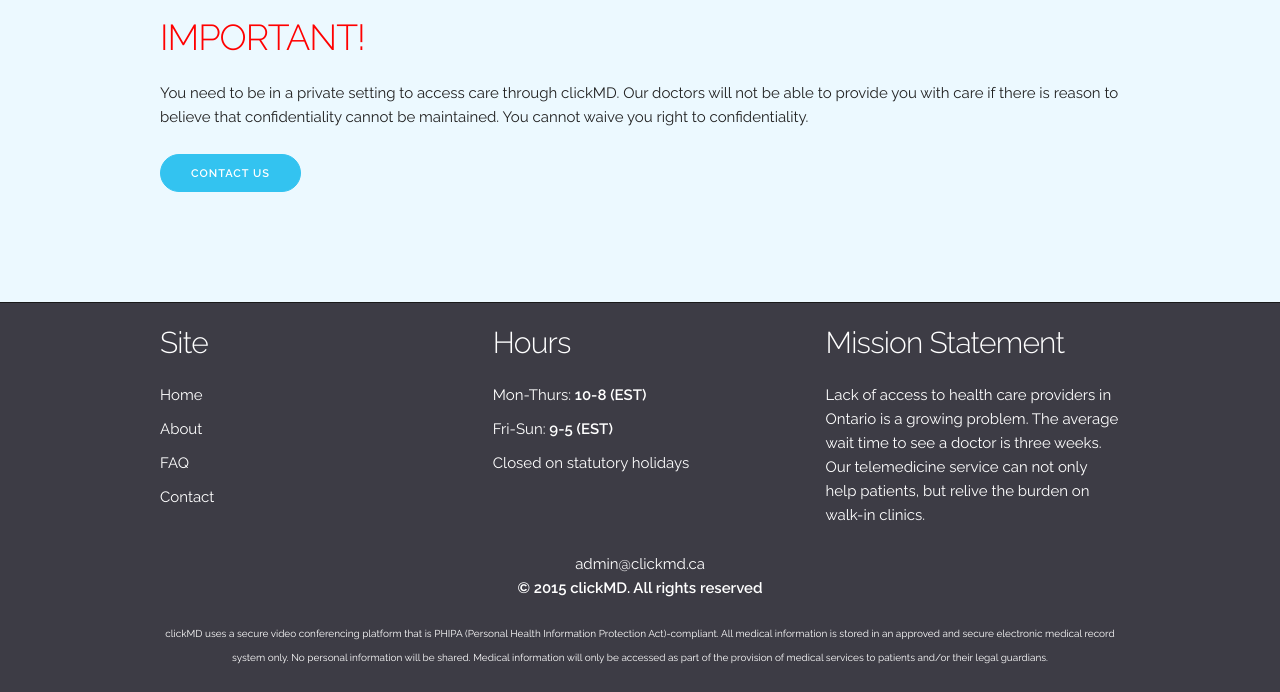
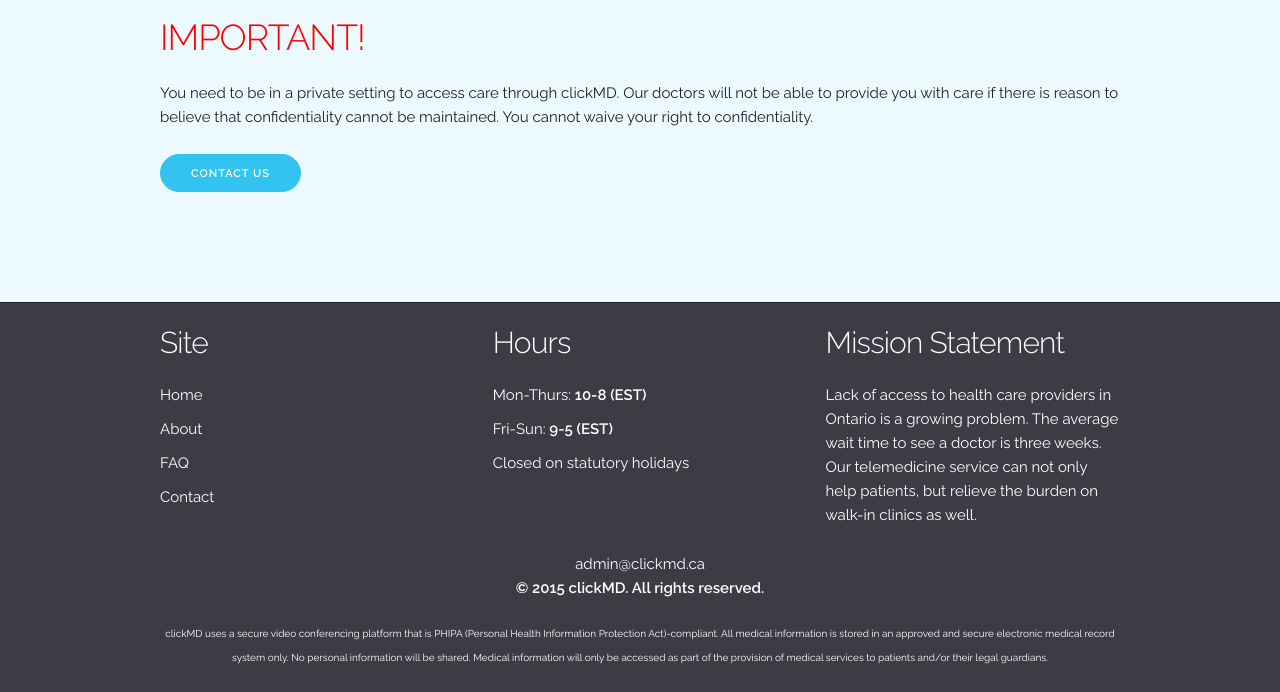
Before and after one commit to kimchirichie/cmd, a PHP site: page /seeDoctor.php in a window 1280 px wide. Shown: the part 801-1493 px from the top of the page. Run offline with PHP 8.4, Linux system fonts and the light colour scheme; some libraries are stand-ins or nearby versions.

Commit message:
added minor text changes

```diff
--- a/modules/footer.php
+++ b/modules/footer.php
@@ -24,13 +24,13 @@
       <div class="four columns">
         <h4>Mission Statement</h4>
         <ul>
-          <li>Lack of access to health care providers in Ontario is a growing problem. The average wait time to see a doctor is three weeks. Our telemedicine service can not only help patients, but relive the burden on walk-in clinics.</li>
+          <li>Lack of access to health care providers in Ontario is a growing problem. The average wait time to see a doctor is three weeks. Our telemedicine service can not only help patients, but relieve the burden on walk-in clinics as well.</li>
         </ul>
       </div>
     </div>
 
     <a id="email" href="mailto:admin@clickmd.ca">admin@clickmd.ca</a>
-    <h6><b>&copy; 2015 clickMD. All rights reserved</b></h6>
+    <h6><b>&copy; 2015 clickMD. All rights reserved.</b></h6>
     <span class="disclaimer">clickMD uses a secure video conferencing platform that is PHIPA (Personal Health Information Protection Act)-compliant. All medical information is stored in an approved and secure electronic medical record system only. No personal information will be shared. Medical information will only be accessed as part of the provision of medical services to patients and/or their legal guardians.</span>
 
   </div>
--- a/seeDoctor.php
+++ b/seeDoctor.php
@@ -25,7 +25,7 @@
             </ul>
 
             <h3 class="warning">IMPORTANT!</h3>
-            <p>You need to be in a private setting to access care through clickMD. Our doctors will not be able to provide you with care if there is reason to believe that confidentiality cannot be maintained. You cannot waive you right to confidentiality.</p>
+            <p>You need to be in a private setting to access care through clickMD. Our doctors will not be able to provide you with care if there is reason to believe that confidentiality cannot be maintained. You cannot waive your right to confidentiality.</p>
 
             <a class="seeDoc button button-primary" href="/contact.php">Contact Us</a>
 
```
